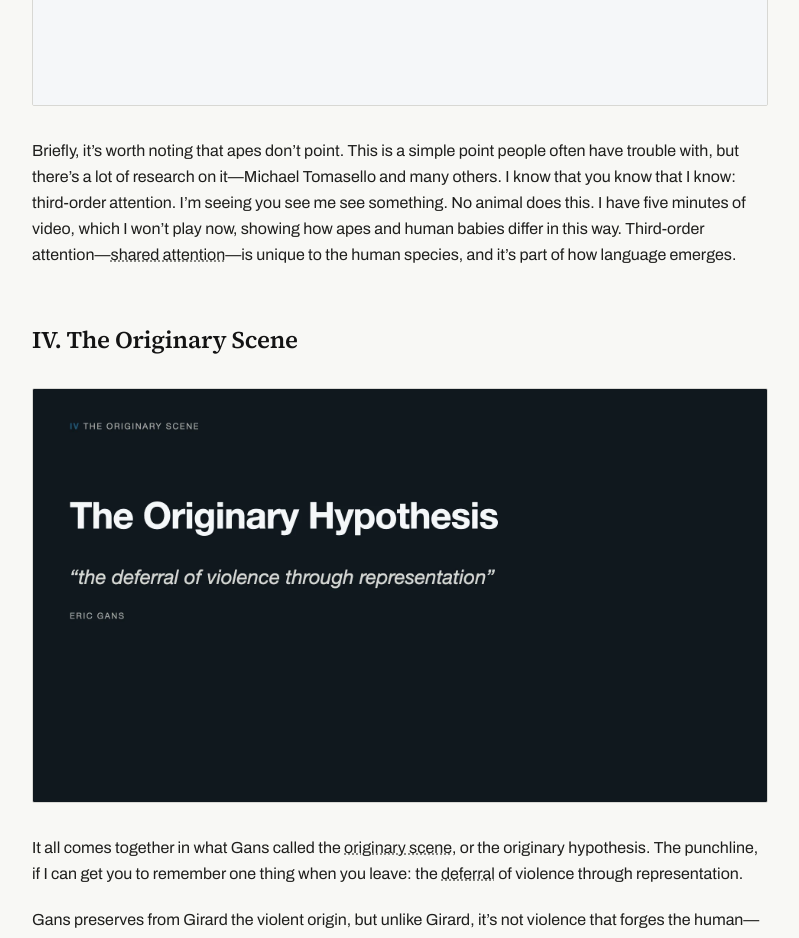
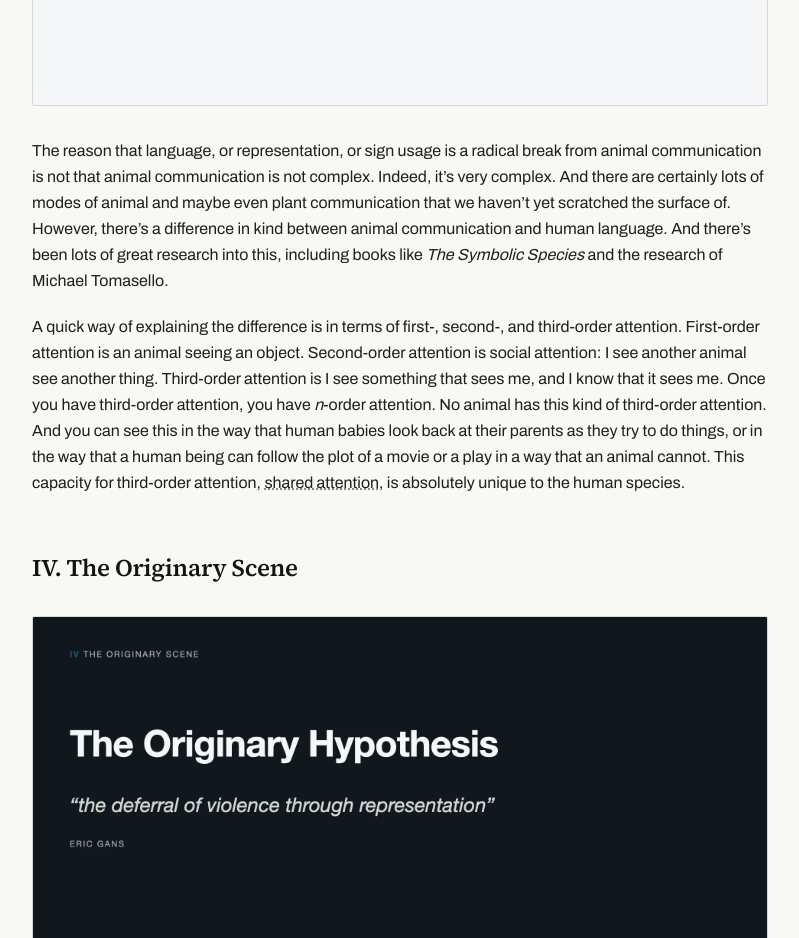
Before and after one commit to zackabaker/center-search-center, a Next.js app: page /intro-center-study-zack-baker in a window 1280 px wide. Shown: the part 6360-7298 px from the top of the page, without its empty margins (240-1039 px from the left). Built offline with nearby package versions, Linux system fonts and the light colour scheme; no server answers.

Commit message:
Talk page: animal communication vs language; orders of attention
Replaces the 'apes don't point' paragraph with the difference-in-kind
argument and first/second/third-order attention.

Co-Authored-By: Claude Fable 5.2 <noreply@anthropic.com>

```diff
--- a/src/app/intro-center-study-zack-baker/page.tsx
+++ b/src/app/intro-center-study-zack-baker/page.tsx
@@ -320,16 +320,30 @@ export default function IntroPage() {
       </P>
       <Slide n={10} alt="Tomasello: joint attention — the eyes" />
       <P>
-        Briefly, it&rsquo;s worth noting that apes don&rsquo;t point. This is a
-        simple point people often have trouble with, but there&rsquo;s a lot of
-        research on it&mdash;Michael Tomasello and many others. I know that you
-        know that I know: third-order attention. I&rsquo;m seeing you see me
-        see something. No animal does this. I have five minutes of video, which
-        I won&rsquo;t play now, showing how apes and human babies differ in
-        this way. Third-order attention&mdash;
+        The reason that language, or representation, or sign usage is a
+        radical break from animal communication is not that animal
+        communication is not complex. Indeed, it&rsquo;s very complex. And
+        there are certainly lots of modes of animal and maybe even plant
+        communication that we haven&rsquo;t yet scratched the surface of.
+        However, there&rsquo;s a difference in kind between animal
+        communication and human language. And there&rsquo;s been lots of great
+        research into this, including books like <em>The Symbolic Species</em>{' '}
+        and the research of Michael Tomasello.
+      </P>
+      <P>
+        A quick way of explaining the difference is in terms of first-, second-,
+        and third-order attention. First-order attention is an animal seeing an
+        object. Second-order attention is social attention: I see another
+        animal see another thing. Third-order attention is I see something that
+        sees me, and I know that it sees me. Once you have third-order
+        attention, you have <em>n</em>-order attention. No animal has this kind
+        of third-order attention. And you can see this in the way that human
+        babies look back at their parents as they try to do things, or in the
+        way that a human being can follow the plot of a movie or a play in a
+        way that an animal cannot. This capacity for third-order
+        attention,{' '}
         <TermLink href="/guide/concepts/attentionality" defKey="g:shared-attention" className={TERM_CLASS} title="Concept: attentionality">shared attention</TermLink>
-        &mdash;is unique to the human species, and it&rsquo;s part of how
-        language emerges.
+        , is absolutely unique to the human species.
       </P>
 
       <H2>IV. The Originary Scene</H2>
```
